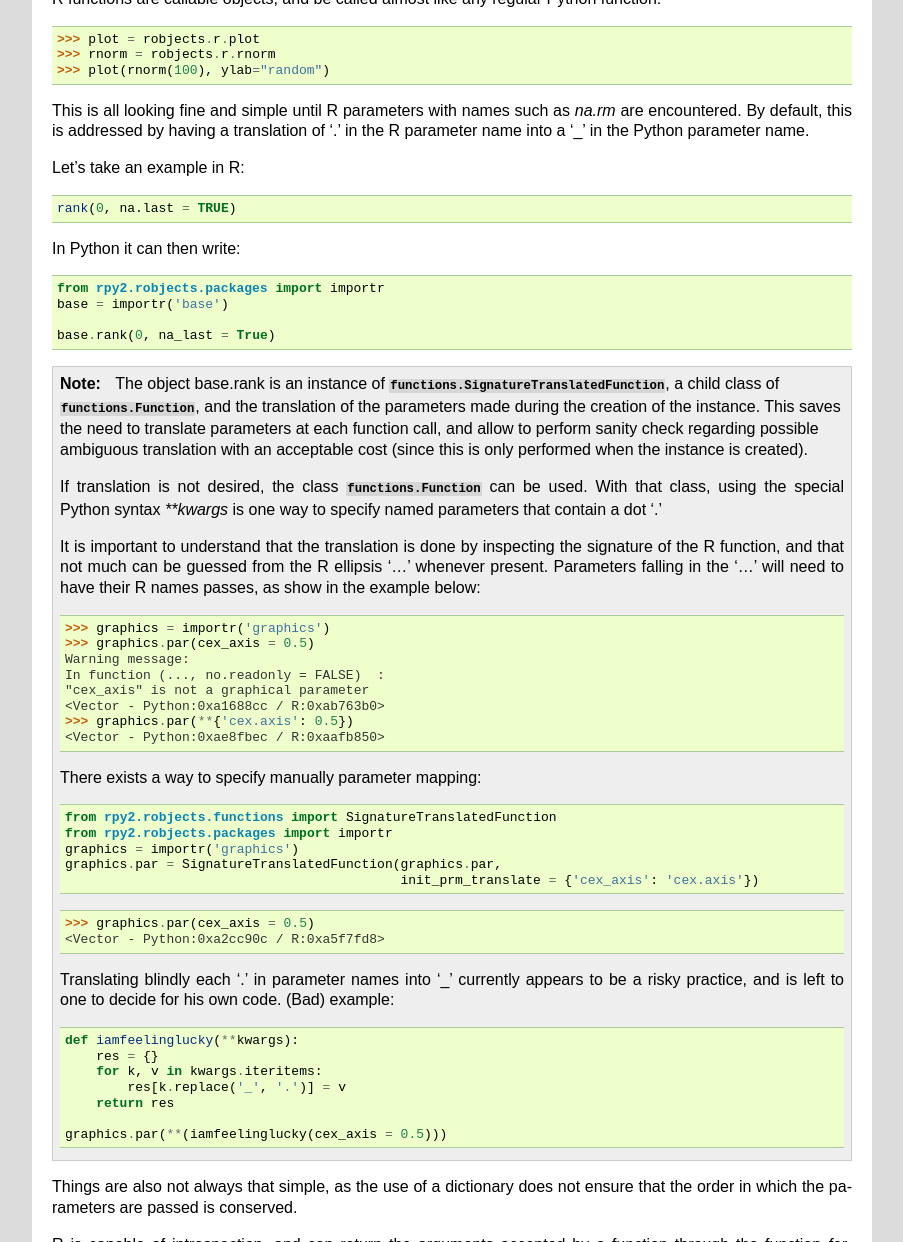
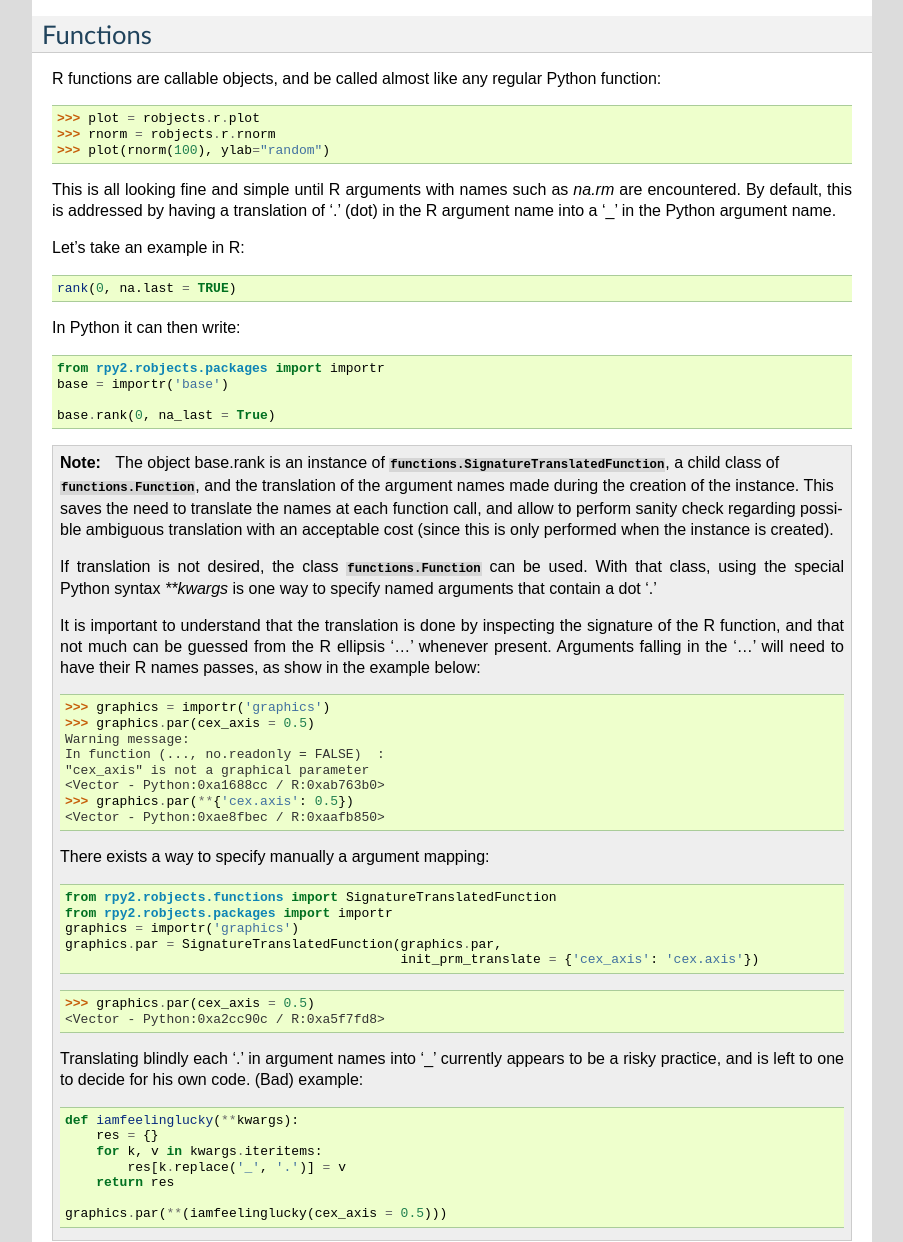
Before and after one commit to rpy2/rpy2, a Sphinx documentation site: the page built from doc/source/robjects.rst, in a window 1280 px wide and 1400 px high, scrolled down 12472 px, cut to the strip 158-1400 px from the top of the window. Shown: the whole strip, without its empty margins (198-1101 px from the left). Built offline with Sphinx 7.4.7, drawn with Linux system fonts in a browser that asks for light colours; formulas are drawn with MathJax 3; some of the changed text lies outside the part shown.

Commit message:
use the word 'argument' rather that 'parameter' in the doc for robjects.
--HG--
branch : version_2.1.x

```diff
--- a/doc/source/robjects.rst
+++ b/doc/source/robjects.rst
@@ -247,9 +247,15 @@
 
 will become
 
-+---+---+---+---+---+---+     +---+---+---+
-| 1 | 2 | 1 | 2 | 2 | 3 | and | a | b | c |
-+---+---+---+---+---+---+     +---+---+---+
++---+---+---+---+---+---+
+| 1 | 2 | 1 | 2 | 2 | 3 |
++---+---+---+---+---+---+
+
+and
+
++---+---+---+
+| a | b | c |
++---+---+---+
 
 >>> sv = ro.StrVector('ababbc')
 >>> fac = ro.FactorVector(sv)
@@ -340,7 +346,7 @@
 
 * indexing starts at one
 
-* the parameter to subset on can be a vector of
+* the argument to subset on can be a vector of
 
   - integers (negative integers meaning exlusion of the elements)
 
@@ -551,7 +557,7 @@
 .. note::
 
    In *R*, matrices are column-major ordered, although the constructor
-   :func:`matrix` accepts a boolean parameter *byrow* that, when true,
+   :func:`matrix` accepts a boolean argument *byrow* that, when true,
    will build the matrix *as if* row-major ordered.
 
 Computing on matrices
@@ -847,10 +853,10 @@
 >>> rnorm = robjects.r.rnorm
 >>> plot(rnorm(100), ylab="random")
 
-This is all looking fine and simple until R parameters with names
+This is all looking fine and simple until R arguments with names
 such as `na.rm` are encountered. By default, this is addressed by
-having a translation of '.' in the R parameter name into a '_' in the Python
-parameter name.
+having a translation of '.' (dot) in the R argument name into a '_' in the Python
+argument name.
 
 Let's take an example in R:
 
@@ -872,9 +878,9 @@
    The object base.rank is an instance of
    :class:`functions.SignatureTranslatedFunction`,
    a child class of :class:`functions.Function`, and the translation of
-   the parameters made during
+   the argument names made during
    the creation of the instance.
-   This saves the need to translate parameters at each function
+   This saves the need to translate the names at each function
    call, and allow to perform sanity check regarding possible
    ambiguous translation with an acceptable cost (since this is
    only performed when the instance is created).
@@ -882,11 +888,11 @@
    If translation is not desired, the class :class:`functions.Function`
    can be used. With
    that class, using the special Python syntax `**kwargs` is one way to specify
-   named parameters that contain a dot '.'
+   named arguments that contain a dot '.'
 
    It is important to understand that the translation is done by inspecting
    the signature of the R function, and that not much can be guessed from the
-   R ellipsis '...' whenever present. Parameters falling in the '...' will need
+   R ellipsis '...' whenever present. Arguments falling in the '...' will need
    to have their R names passes, as show in the example below:
 
    >>> graphics = importr('graphics')
@@ -898,7 +904,7 @@
    >>> graphics.par(**{'cex.axis': 0.5})
    <Vector - Python:0xae8fbec / R:0xaafb850>
 
-   There exists a way to specify manually parameter mapping:
+   There exists a way to specify manually a argument mapping:
 
    .. code-block:: python
 
@@ -911,7 +917,7 @@
    >>> graphics.par(cex_axis = 0.5)
    <Vector - Python:0xa2cc90c / R:0xa5f7fd8>
 
-   Translating blindly each '.' in parameter names into '_' currently appears
+   Translating blindly each '.' in argument names into '_' currently appears
    to be a risky
    practice, and is left to one to decide for his own code. (Bad) example:
 
@@ -928,7 +934,7 @@
 
 
 Things are also not always that simple, as the use of a dictionary does
-not ensure that the order in which the parameters are passed is conserved.
+not ensure that the order in which the arguments are passed is conserved.
 
 R is capable of introspection, and can return the arguments accepted
 by a function through the function `formals()`, modelled as a method of
@@ -1063,7 +1069,7 @@
 - A check that the translation is not masking other R symbols in the package
   is performed (e.g., both 'print_me' and 'print.me' are present).
   Should it happen, a :class:`rpy2.robjects.packages.LibraryError` is raised,
-  the optional parameter *robject_translations* to :func:`importr`
+  the optional argument *robject_translations* to :func:`importr`
   shoud be used.
 
 - The translation is concerning one package, limiting the risk
```
